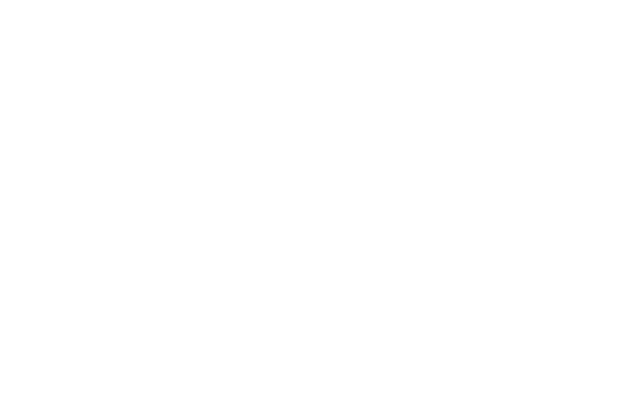
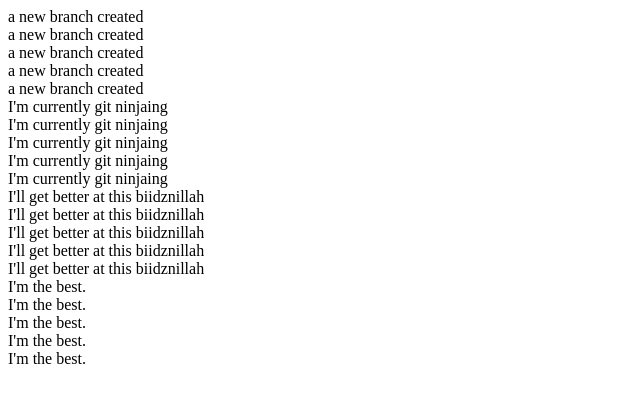
Before and after one commit to AbuMahir980/zulfah-git1, a plain HTML site: page index.html in a window 1280 px wide. Shown: the whole page, without its empty margins (0-640 px from the left). Drawn offline with Linux system fonts and the light colour scheme.

Commit message:
Created new branch -feature

```diff
--- a/index.html
+++ b/index.html
@@ -7,32 +7,32 @@
 </head>
 <body>
     <div>
-        <div></div>
-        <div></div>
-        <div></div>
-        <div></div>
-        <div></div>
+        <div>a new branch created</div>
+        <div>a new branch created</div>
+        <div>a new branch created</div>
+        <div>a new branch created</div>
+        <div>a new branch created</div>
     </div>
     <div>
-        <div></div>
-        <div></div>
-        <div></div>
-        <div></div>
-        <div></div>
+        <div>I'm currently git ninjaing</div>
+        <div>I'm currently git ninjaing</div>
+        <div>I'm currently git ninjaing</div>
+        <div>I'm currently git ninjaing</div>
+        <div>I'm currently git ninjaing</div>
     </div>
     <div>
-        <div></div>
-        <div></div>
-        <div></div>
-        <div></div>
-        <div></div>
+        <div>I'll get better at this biidznillah</div>
+        <div>I'll get better at this biidznillah</div>
+        <div>I'll get better at this biidznillah</div>
+        <div>I'll get better at this biidznillah</div>
+        <div>I'll get better at this biidznillah</div>
     </div>
     <div>
-        <div></div>
-        <div></div>
-        <div></div>
-        <div></div>
-        <div></div>
+        <div>I'm the best.</div>
+        <div>I'm the best.</div>
+        <div>I'm the best.</div>
+        <div>I'm the best.</div>
+        <div>I'm the best.</div>
     </div>
 </body>
 </html>
```
